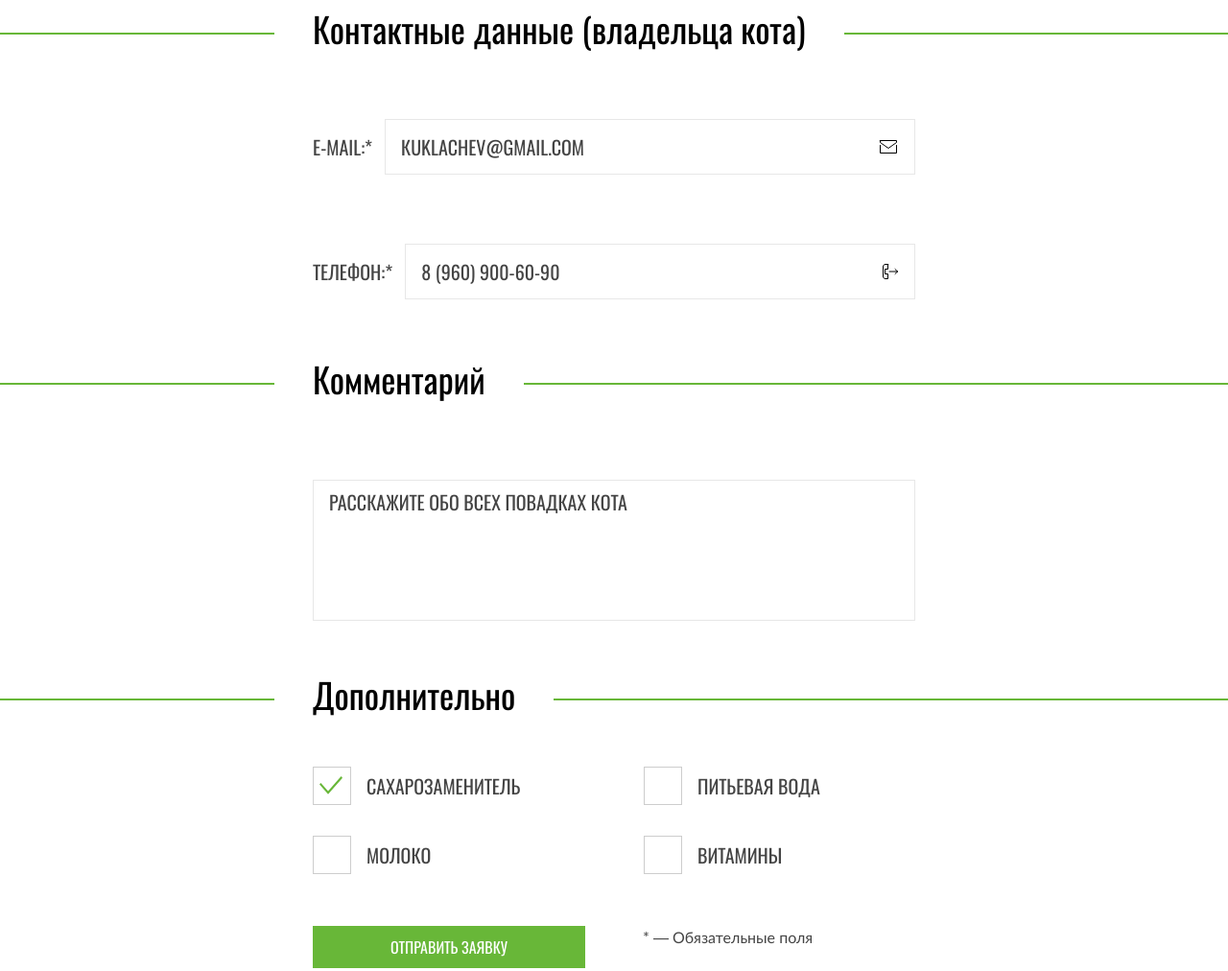
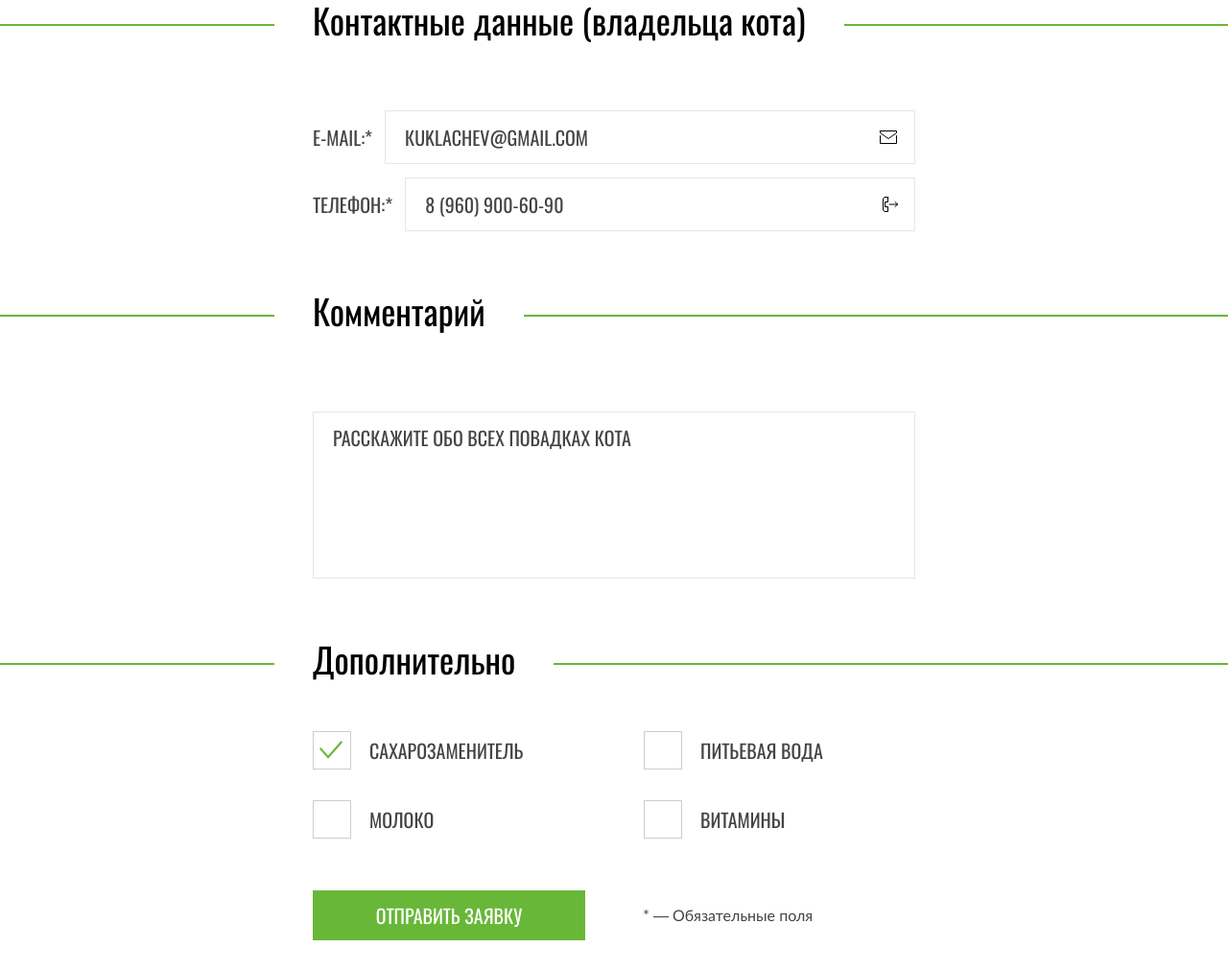
Before and after one commit to htmlacademy-adaptive/1327895-cat-energy-29, a website: page source/form.html in a window 1280 px wide. Shown: the part 909-1921 px from the top of the page at 96% size. Drawn offline with nearby package versions, Linux system fonts and the light colour scheme; files that its build step writes are made by us from their sources; files whose address does not match are found by name.

Commit message:
PixelPerfect формы

```diff
--- a/source/sass/blocks/form.scss
+++ b/source/sass/blocks/form.scss
@@ -15,16 +15,13 @@
   &--border {
     padding-left: 20px;
     padding-right: 20px;
-
-    @include m.tablet {
-      padding-left: 70px;
-      padding-right: 70px;
-    }
   }
 
   &--whom {
     @include m.tablet {
       margin-bottom: 72px;
+      padding-left: 70px;
+      padding-right: 70px;
     }
 
     @include m.desktop {
@@ -40,8 +37,7 @@
     border-bottom: 1px solid #e7e7e7;
 
     @include m.tablet {
-      padding-top: 25px;
-      padding-bottom: 25px;
+      padding: 20px 27px 25px;
       border: 1px solid #e7e7e7;
       max-width: 628px;
       margin: 0 auto;
@@ -62,7 +58,7 @@
     display: grid;
     grid-template-columns: repeat(2, 1fr);
     gap: 80px;
-    align-items: center;
+    align-items: start;
   }
 
 
@@ -72,14 +68,15 @@
     padding-bottom: 4px;
 
     @include m.tablet {
-      gap: 72px;
+      gap: 14px;
       padding-top: 76px;
       padding-bottom: 65px;
     }
 
     @include m.desktop {
-      padding-top: 72px;
-      padding-bottom: 67px;
+      gap: 80px;
+      padding-top: 75px;
+      padding-bottom: 71px;
     }
   }
 
@@ -88,8 +85,8 @@
     padding-bottom: 26px;
 
     @include m.tablet {
-      padding-top: 54px;
-      padding-bottom: 75px;
+      padding-top: 64px;
+      padding-bottom: 66px;
     }
 
     @include m.desktop {
@@ -107,6 +104,7 @@
       display: grid;
       grid-template-columns: repeat(2, 1fr);
       gap: 60px;
+      align-items: center;
     }
 
     @include m.desktop {
@@ -120,12 +118,12 @@
 
   @include m.tablet {
     padding-top: 87px;
-    padding-bottom: 53px;
+    padding-bottom: 60px;
   }
 
   @include m.desktop {
-    padding-top: 76px;
-    padding-bottom: 67px;
+    padding-top: 80px;
+    padding-bottom: 65px;
   }
 }
 
@@ -164,7 +162,11 @@
   }
 
   @include m.tablet {
-    margin-bottom: 13px;
+    margin-bottom: 17px;
+  }
+
+  @include m.desktop {
+    margin-bottom: 19px;
   }
 }
 
@@ -188,6 +190,10 @@
 }
 
 .form__contacts-input {
+  @include m.desktop {
+    padding: 11px 42px 11px 20px;
+  }
+
   &--mail {
     background-image: url("../img/icons/email.svg");
     background-repeat: no-repeat;
@@ -222,6 +228,16 @@
   width: 100%;
   padding-right: 10px;
   height: 147px;
+
+  @include m.tablet {
+    padding-top: 17px;
+    height: 174px;
+  }
+
+  @include m.desktop {
+    padding-top: 12px;
+
+  }
 }
 
 .form__additionally-item {
@@ -230,7 +246,16 @@
 }
 
 .form__button {
-  padding: 12px 10px;
+  padding: 12px;
+  font-size: 20px;
+
+  @include m.tablet {
+    padding: 16px;
+  }
+
+  @include m.desktop {
+    padding: 11px;
+  }
 }
 
 .form__explanation {
--- a/source/sass/blocks/input-text.scss
+++ b/source/sass/blocks/input-text.scss
@@ -11,6 +11,14 @@
   appearance: textfield;
   flex-grow: 1;
   width: calc(50% - 13px);
+
+  @include m.tablet {
+    padding: 12px 35px 12px 20px;
+  }
+
+  @include m.desktop {
+    padding: 11px 42px 11px 20px;
+  }
 
   &::placeholder {
     color: #444444;
--- a/source/sass/blocks/pick.scss
+++ b/source/sass/blocks/pick.scss
@@ -50,6 +50,10 @@
 
 .pick__name {
   padding-left: 16px;
+
+  @include m.tablet {
+    padding-left: 19px;
+  }
 }
 
 .pick__input:hover ~ .pick__mark,
--- a/source/sass/blocks/ration.scss
+++ b/source/sass/blocks/ration.scss
@@ -5,8 +5,8 @@
   padding-bottom: 32px;
 
   @include m.tablet {
-    padding-top: 64px;
-    padding-bottom: 72px;
+    padding-top: 57px;
+    padding-bottom: 60px;
   }
 
   @include m.desktop {
```
